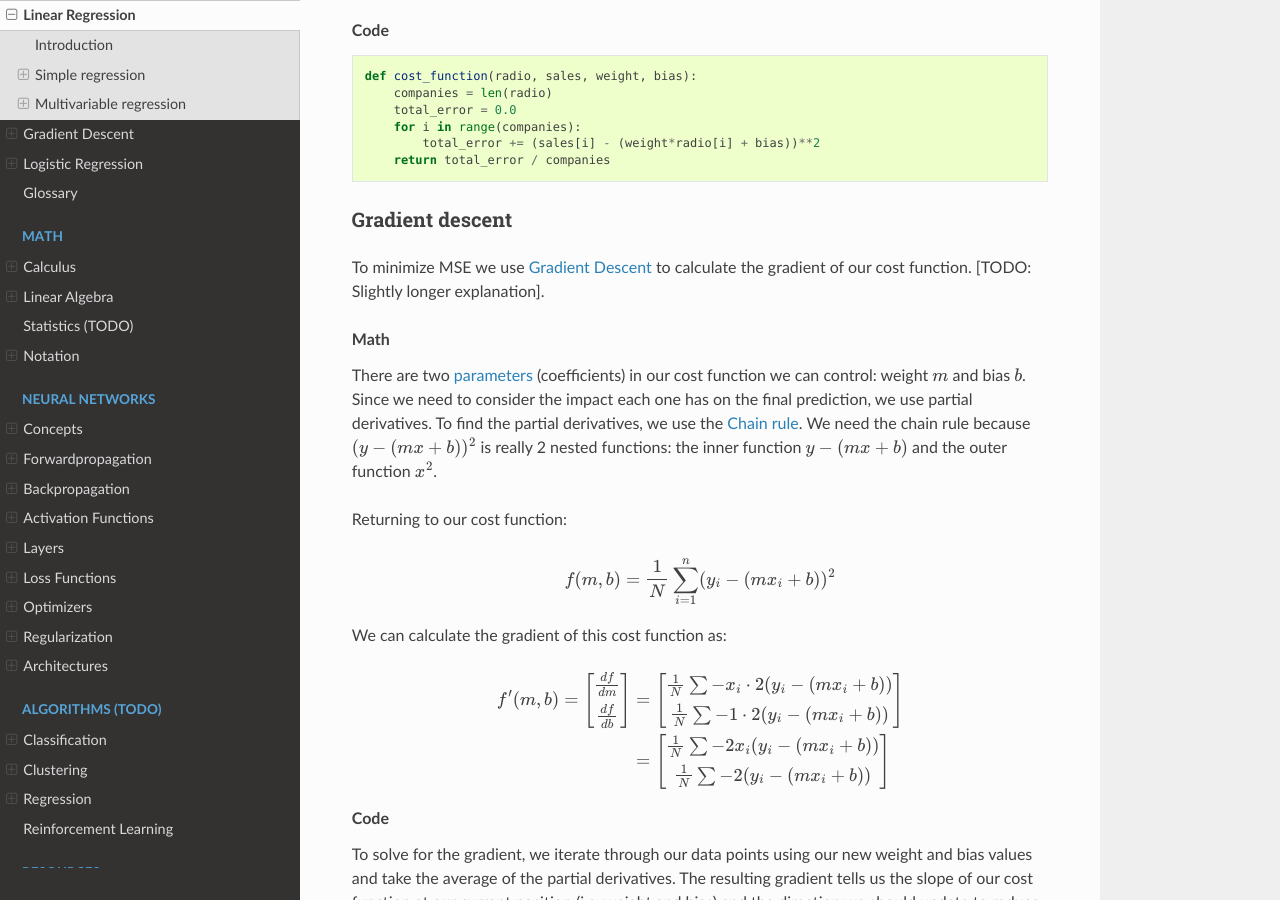
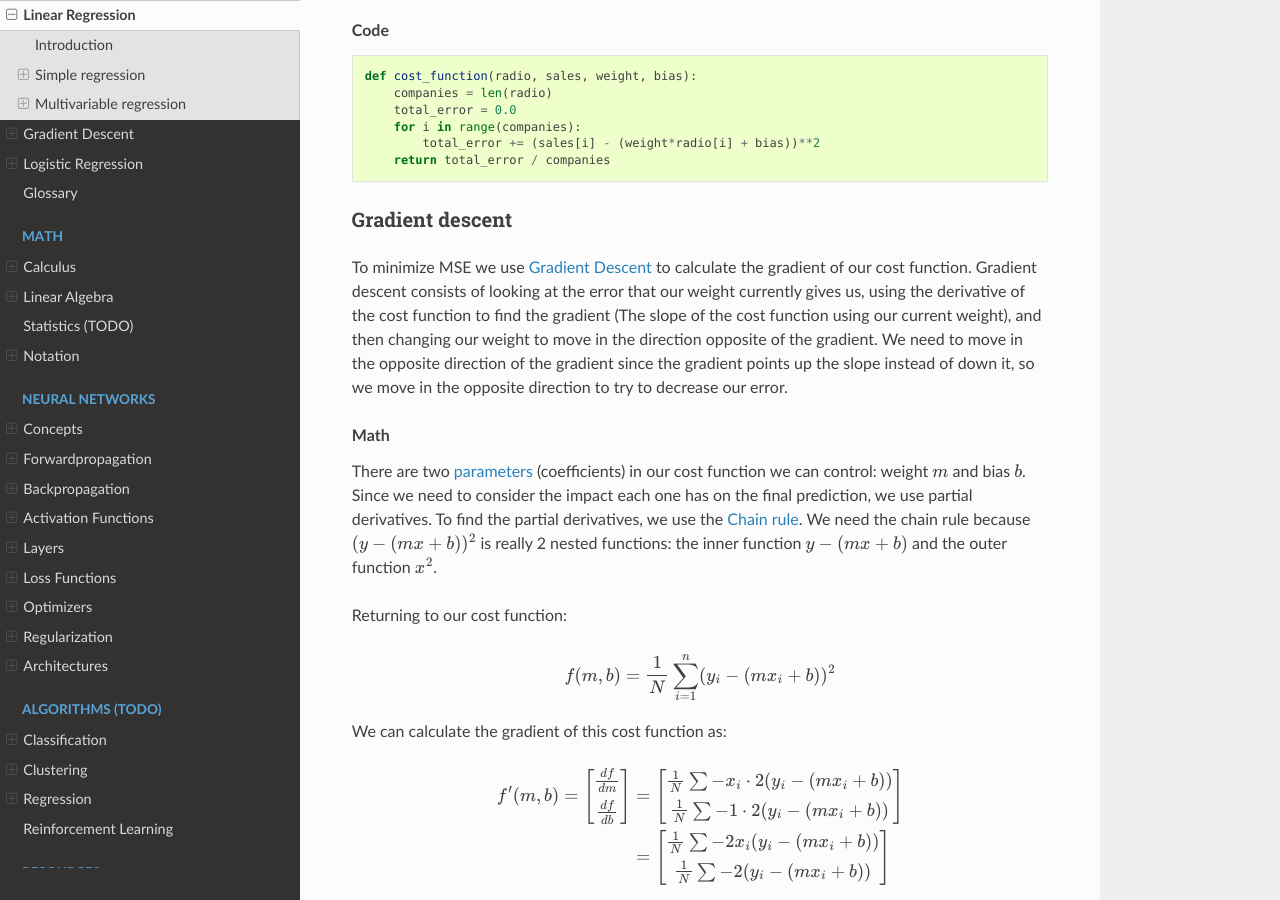
Before and after one commit to bfortuner/ml-glossary, a Sphinx documentation site: the page built from docs/linear_regression.rst, in a window 1280 px wide and 900 px high, scrolled down 3124 px. Built offline with Sphinx 7.4.7 and the Read the Docs theme 2.0.0, drawn with Linux system fonts in a browser that asks for light colours; pages that are not in the unit, such as notebooks, are missing from menus.

Commit message:
Expand the section on gradient descent in linear_regression.rst (#103)
Co-authored-by: Tad Parrish <tad@Jordens-Mac-mini.local>

```diff
--- a/docs/linear_regression.rst
+++ b/docs/linear_regression.rst
@@ -124,7 +124,7 @@ Given our simple linear equation :math:`y = mx + b`, we can calculate MSE as:
 Gradient descent
 ----------------
 
-To minimize MSE we use :doc:`gradient_descent` to calculate the gradient of our cost function. [TODO: Slightly longer explanation].
+To minimize MSE we use :doc:`gradient_descent` to calculate the gradient of our cost function. Gradient descent consists of looking at the error that our weight currently gives us, using the derivative of the cost function to find the gradient (The slope of the cost function using our current weight), and then changing our weight to move in the direction opposite of the gradient. We need to move in the opposite direction of the gradient since the gradient points up the slope instead of down it, so we move in the opposite direction to try to decrease our error.
 
 .. rubric:: Math
 
```
